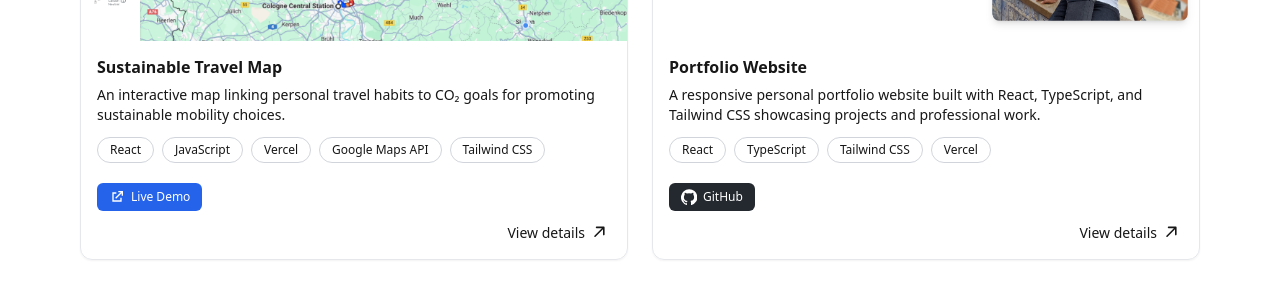
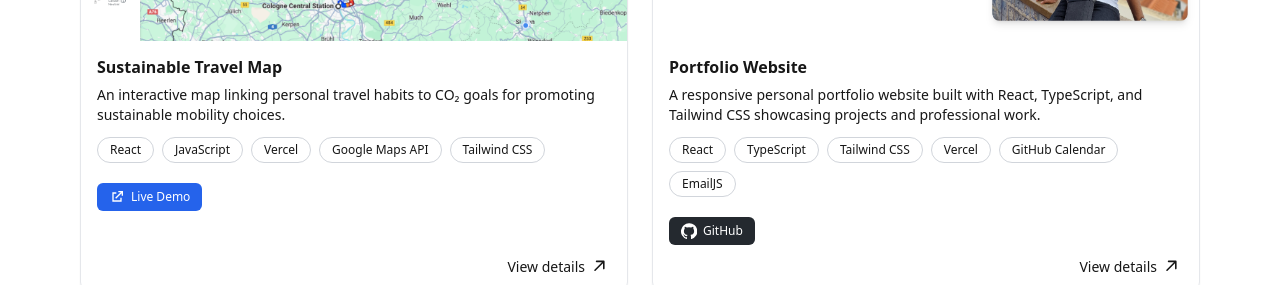
Before and after one commit to Usama-ASattar/portfolio, a React (Vite) app: page /#home in a window 1280 px wide. Shown: the part 2300-2585 px from the top of the page. Built offline with nearby package versions, Linux system fonts and the light colour scheme.

Commit message:
Tech updated for portfolio project

```diff
--- a/src/i18n/projects.ts
+++ b/src/i18n/projects.ts
@@ -52,7 +52,14 @@ export const projectItems: Record<LangKey, ProjectItem[]> = {
         portfolioPreviewMobile,
         portfolioPreviewMobileDark,
       ],
-      tech: ["React", "TypeScript", "Tailwind CSS", "Vercel"],
+      tech: [
+        "React",
+        "TypeScript",
+        "Tailwind CSS",
+        "Vercel",
+        "GitHub Calendar",
+        "EmailJS",
+      ],
       github: "https://github.com/yourusername/portfolio",
       features: paragraphToArray(
         `The portfolio offers a responsive layout that adjusts seamlessly across mobile, tablet, and desktop screens for a consistent user experience. It includes a dark/light theme toggle with preference persistence, allowing users to choose their preferred viewing mode. Built with multilingual support (English / Deutsch) through i18n integration, it caters to an international audience. Smooth section transitions and subtle animations enhance the visual experience without compromising performance. The site is also SEO-optimized, including meta and Open Graph tags for better discoverability on search engines and social platforms. Additional highlights include modular reusable components, lazy loading, and accessibility compliance, ensuring both performance and inclusivity.`
@@ -128,7 +135,14 @@ export const projectItems: Record<LangKey, ProjectItem[]> = {
         portfolioPreviewMobile,
         portfolioPreviewMobileDark,
       ],
-      tech: ["React", "TypeScript", "Tailwind CSS", "Vercel"],
+      tech: [
+        "React",
+        "TypeScript",
+        "Tailwind CSS",
+        "Vercel",
+        "GitHub Calendar",
+        "EmailJS",
+      ],
       github: "https://github.com/yourusername/portfolio",
       features: paragraphToArray(
         `Das Portfolio bietet ein responsives Layout, das sich nahtlos an mobile, Tablet- und Desktop-Ansichten anpasst und ein konsistentes Nutzererlebnis gewährleistet. Es enthält einen Dunkel-/Hellmodus mit Speicherung der bevorzugten Einstellung. Durch die Integration von Mehrsprachigkeit (Englisch / Deutsch) über i18n richtet es sich an ein internationales Publikum. Sanfte Übergänge und dezente Animationen verbessern die Benutzererfahrung, ohne die Performance zu beeinträchtigen. Die Seite ist SEO-optimiert und verwendet Meta- sowie Open-Graph-Tags für bessere Sichtbarkeit in Suchmaschinen und sozialen Medien. Weitere Highlights sind modulare, wiederverwendbare Komponenten, Lazy Loading und Einhaltung von Barrierefreiheitsstandards, wodurch Leistung und Zugänglichkeit gleichermaßen gewährleistet sind.`
```
